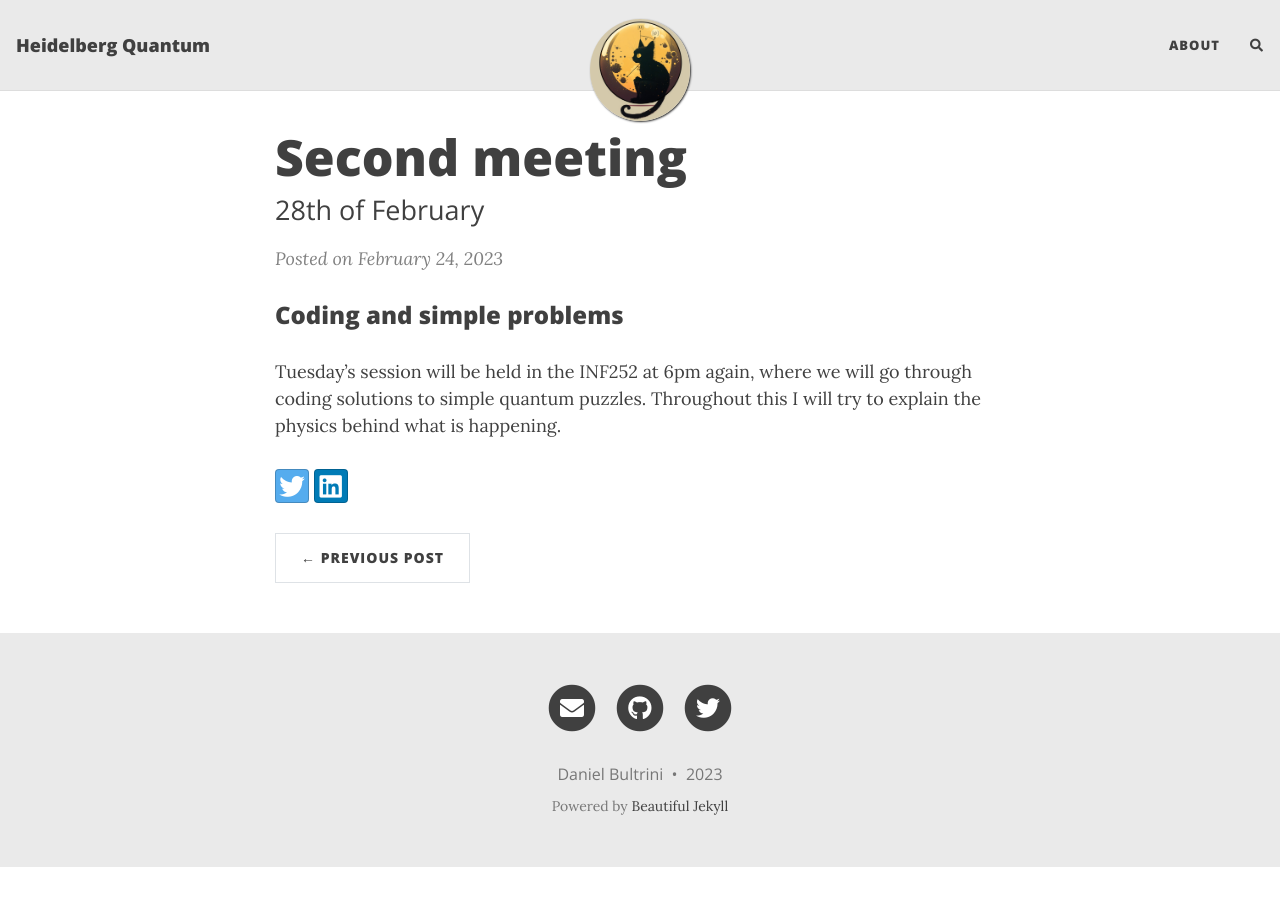
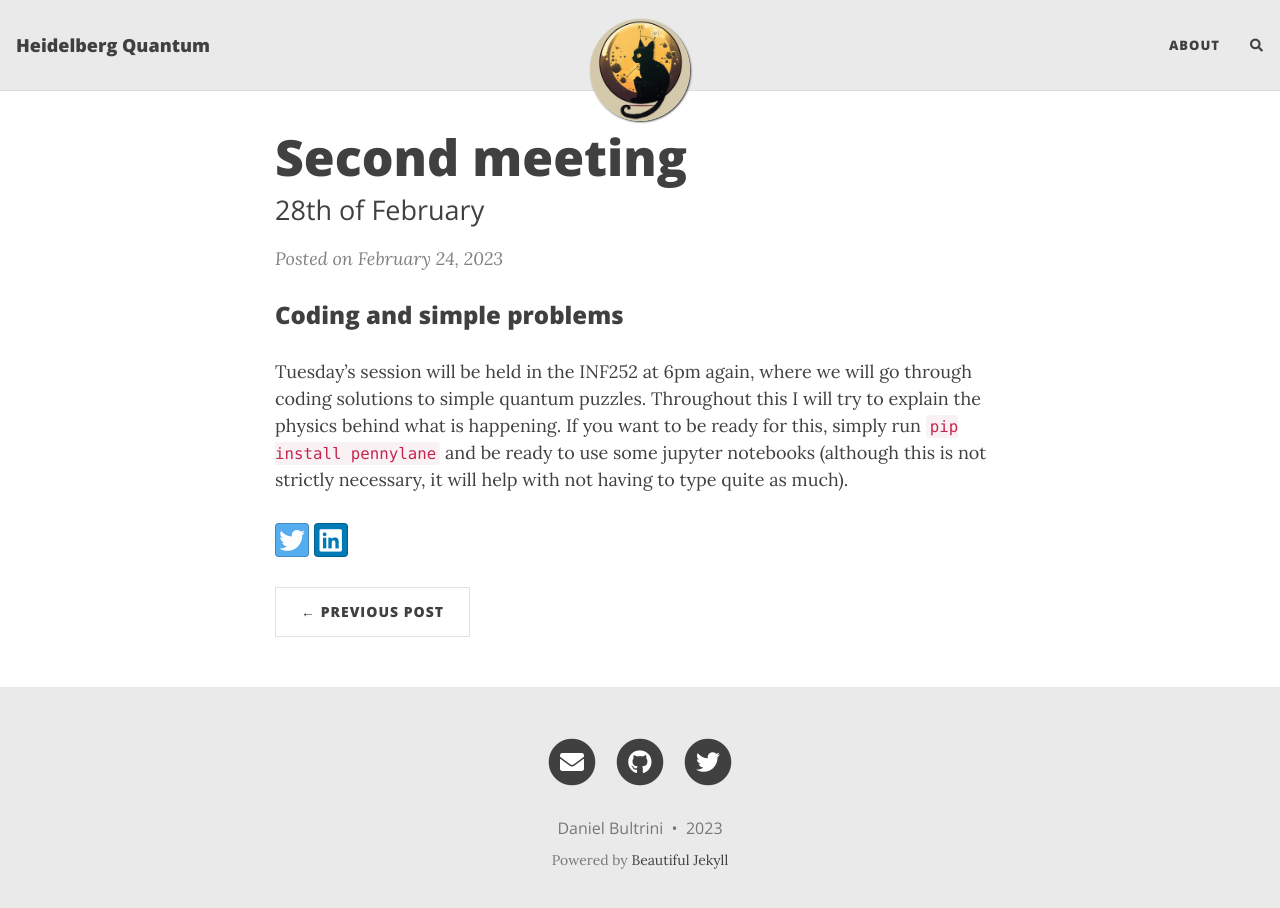
Before and after one commit to HeidelbergQuantum/heidelbergquantum.github.io, a Jekyll site: the page built from _posts/2023-02-24-second_meeting.md, in a window 1280 px wide and 921 px high. Shown: the top 908 px of the window. Built offline with Jekyll 4.4.1, drawn with Linux system fonts in a browser that asks for light colours; nearby versions of some CDN libraries; comment, search, counter and statistics services are not loaded.

Commit message:
Update 2023-02-24-second_meeting.md

````diff
--- a/_posts/2023-02-24-second_meeting.md
+++ b/_posts/2023-02-24-second_meeting.md
@@ -7,3 +7,4 @@ comments: true
 
 ### Coding and simple problems
 Tuesday's session will be held in the INF252 at 6pm again, where we will go through coding solutions to simple quantum puzzles. Throughout this I will try to explain the physics behind what is happening.
+If you want to be ready for this, simply run ```pip install pennylane``` and be ready to use some jupyter notebooks (although this is not strictly necessary, it will help with not having to type quite as much).
````
